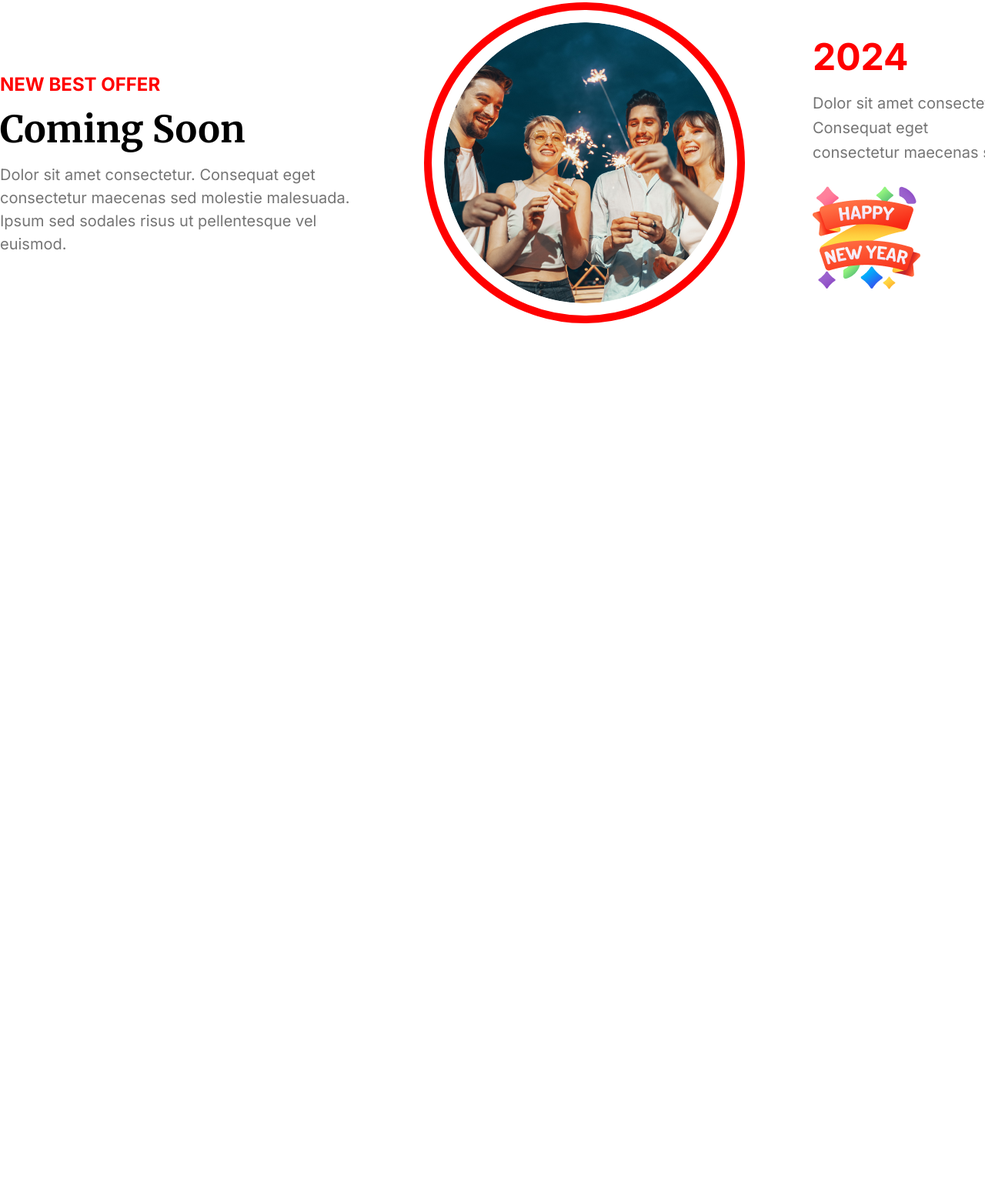
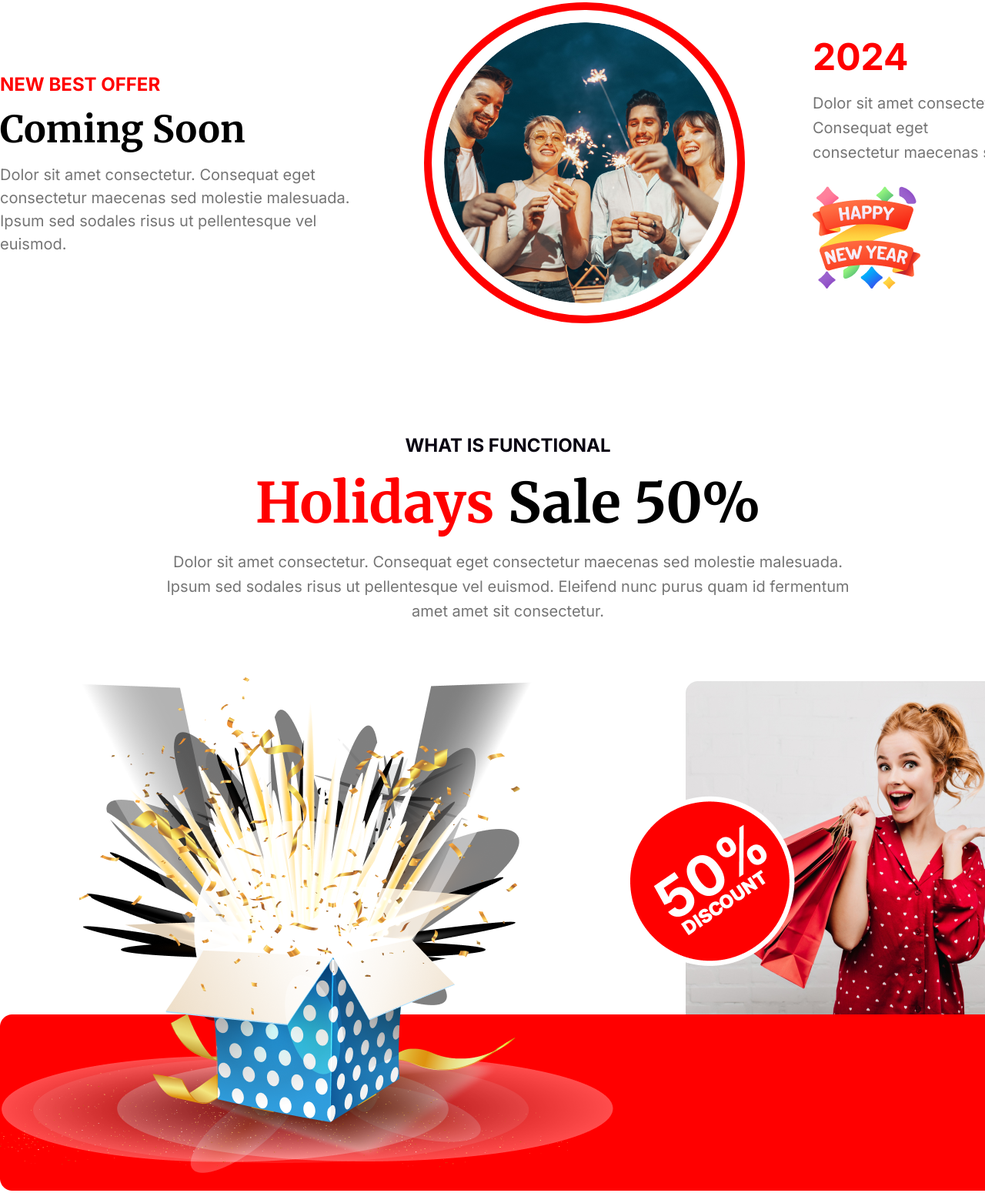
Before and after one commit to devtawfiq/Milestone-one-first-assignment, a plain HTML site: page index.html in a window 1280 px wide. Shown: the part 2638-4188 px from the top of the page at 77% size. Before the commit the page ends 3132 px from the top, so only its background shows below. Drawn offline with Linux system fonts and the light colour scheme.

Commit message:
addad holidays section and style

```diff
--- a/index.html
+++ b/index.html
@@ -65,6 +65,23 @@
                 </div>
             </div>
         </section>
+        <section class="holidays-section">
+            <div class="container">
+                <div class="holidays-title text-center">
+                    <h3>WHAT IS FUNCTIONAL</h3>
+                    <h1><span>Holidays</span> Sale 50%</h1>
+                    <p>Dolor sit amet consectetur. Consequat eget consectetur maecenas sed molestie malesuada. Ipsum sed sodales risus ut pellentesque vel euismod. Eleifend nunc purus quam id fermentum amet amet sit consectetur.</p>
+                </div>
+                <div class="holidays-offers-wrap d-flex justify-content-between">
+                    <div class="holiday-left">
+                        <img src="./img/Group 75.png" alt="">
+                    </div>
+                    <div class="holiday-right">
+                        <img src="./img/Rectangle 1.png" alt="">
+                    </div>
+                </div>
+            </div>
+        </section>
     </main>
     <footer></footer>
 </body>
--- a/style.css
+++ b/style.css
@@ -199,3 +199,51 @@ header{
     margin: 15px 0 25px 0;
 }
 /* Holiday section */
+.holidays-section{
+    padding: 70px 0;
+}
+.holidays-title {
+	width: 70%;
+	margin: auto;
+	padding-bottom: 70px;
+}
+.holidays-title h3 {
+	font-size: 24px;
+	color: #070211;
+}
+.holidays-title h1 {
+	font-size: 72px;
+	margin: 15px 0;
+}
+.holidays-title h1 span{
+    color: #ff0000;
+}
+.holidays-title p {
+	font-size: 20px;
+	color: #757575;
+	line-height: 32px;
+}
+.holidays-offers-wrap{
+    background: url(./img/Rectangle\ 2.png) no-repeat center bottom;
+}
+.holiday-right img {
+	display: inline-block;
+	position: relative;
+	top: 5px;
+	left: 0;
+}
+.holiday-right{
+    position: relative;
+}
+.holiday-right::after {
+	content: '';
+	position: absolute;
+	bottom: 69px;
+	left: -183px;
+	width: 100%;
+	background: url(img/Group\ 44.png) no-repeat center;
+	height: 100%;
+}
+.iages img{
+    margin: 10px;
+}
```
Also changed, not shown: img/Group 73.png (added).
